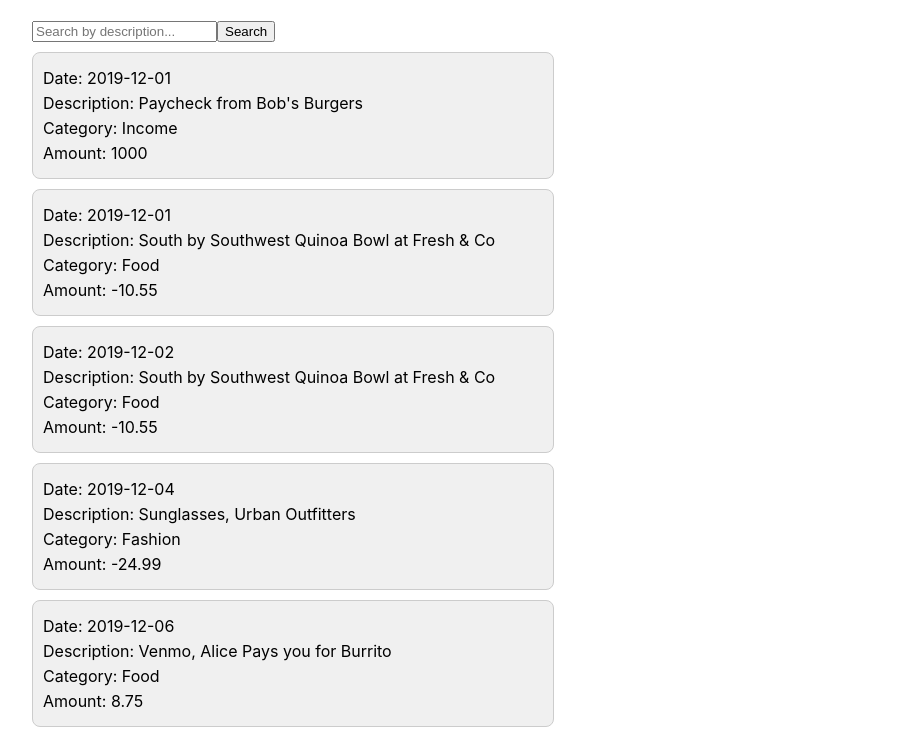
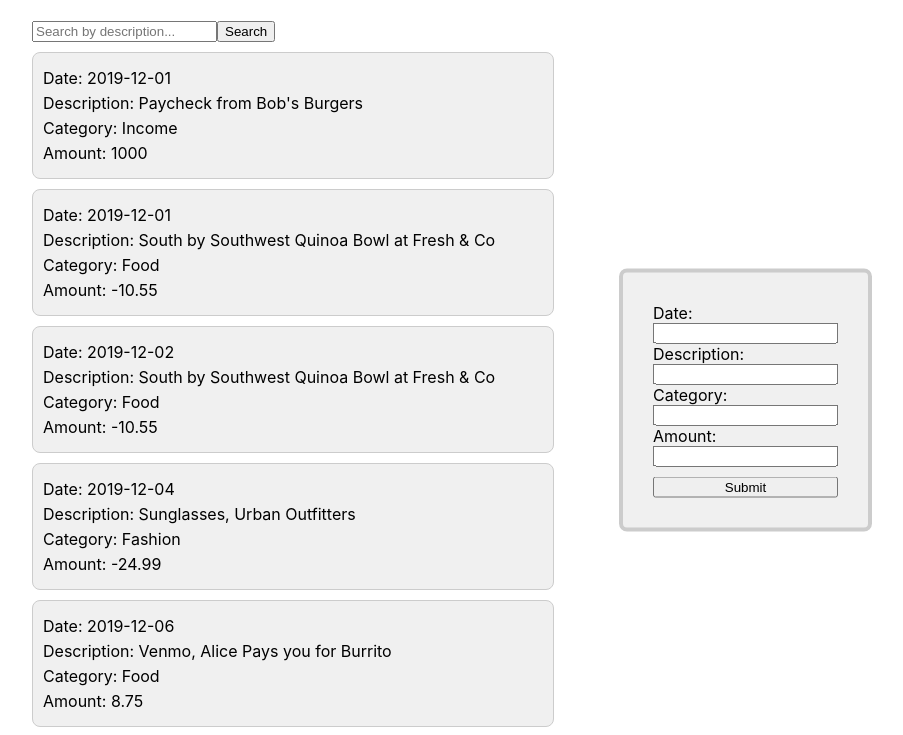
Before and after one commit to Prodigysec/flatironbank, a React (Create React App) app: page / in a window 1280 px wide. Shown: the top 735 px of the page, without its empty margins (208-1111 px from the left). Built offline with nearby package versions, Linux system fonts and the light colour scheme; data requests are answered from the project's data file.

Commit message:
Style the transaction form

```diff
--- a/src/index.css
+++ b/src/index.css
@@ -54,3 +54,29 @@ h2 {
   margin-bottom: 10px;
   border-radius: 8px;
 }
+
+.transaction-loading {
+  background-color: #f0f0f0;
+  border: 1px solid #ccc;
+  padding: 10px;
+  text-align: center;
+  margin-bottom: 10px;
+  border-radius: 8px;
+}
+
+.TransactionForm {
+  display: flex;
+  flex-direction: column;
+  position: fixed;
+  top: 50%;
+  right: 200px;
+  transform: translateY(-50%);
+  background-color: #f0f0f0;
+  padding: 30px;
+  border: 4px solid #ccc;
+  border-radius: 8px;
+}
+
+.TransactionForm button {
+  margin-top: 10px;
+}
```
